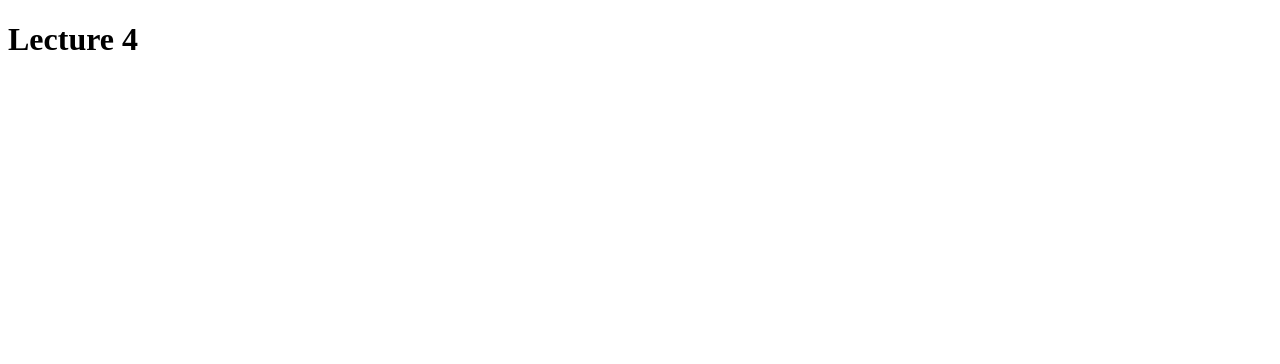
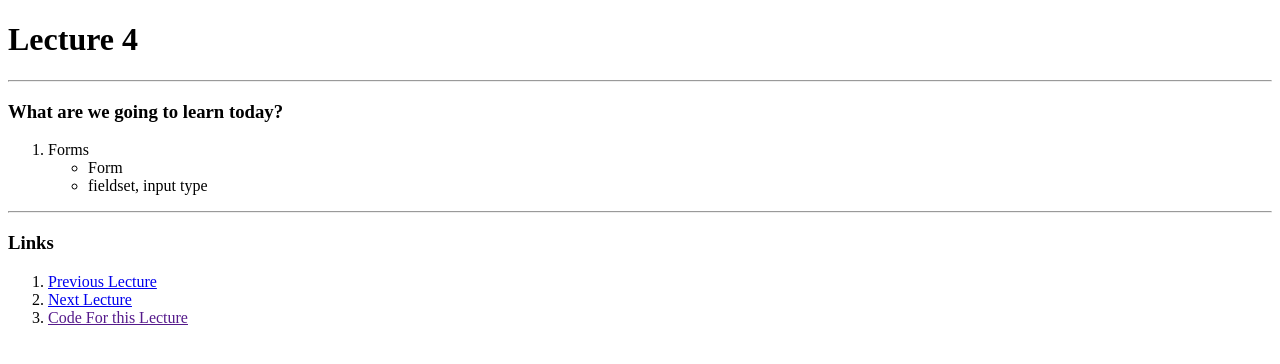
Before and after one commit to 24Shreyaskumar/Web-Development, a plain HTML site: page lec4.html in a window 1280 px wide. Drawn offline with Linux system fonts and the light colour scheme.

Commit message:
commit on master

```diff
--- a/lec4.html
+++ b/lec4.html
@@ -4,9 +4,27 @@
     <meta charset="UTF-8">
     <meta http-equiv="X-UA-Compatible" content="IE=edge">
     <meta name="viewport" content="width=device-width, initial-scale=1.0">
-    <title>lec4</title>
+    <title>Day 4</title>
 </head>
 <body>
     <h1>Lecture 4</h1>
+    <hr>
+
+    <h3>What are we going to learn today?</h3>
+    <ol>
+        <li>Forms</li>
+        <ul>
+            <li>Form</li>
+            <li>fieldset, input type</li>
+        </ul>
+    </ol>
+    <hr>
+
+    <h3>Links</h3>
+    <ol>
+        <li><a href="lec3.html">Previous Lecture</a></li>
+        <li><a href="lec5.html">Next Lecture</a></li>
+        <li><a href="">Code For this Lecture</a></li>
+    </ol>
 </body>
 </html>
```
